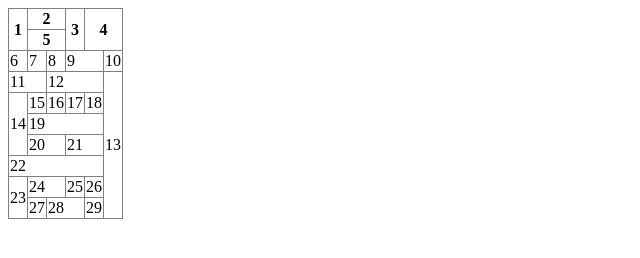
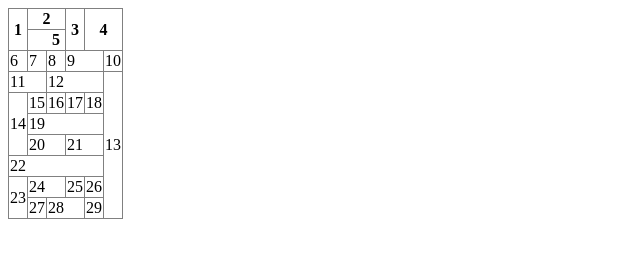
Before and after one commit to Mahlakalhor/Table, a plain HTML site: page Index.html in a window 1280 px wide. Shown: the full height of the page, 0-640 px from the left. Drawn offline with Linux system fonts and the light colour scheme.

Commit message:
Update Index.html

```diff
--- a/Index.html
+++ b/Index.html
@@ -15,7 +15,7 @@
         <th colspan="2" rowspan="2">4</th>
       </tr>
       <tr>
-        <th colspan="2">5</th>
+        <th colspan="3">5</th>
       </tr>
     </thead>
     <tbody>
```
